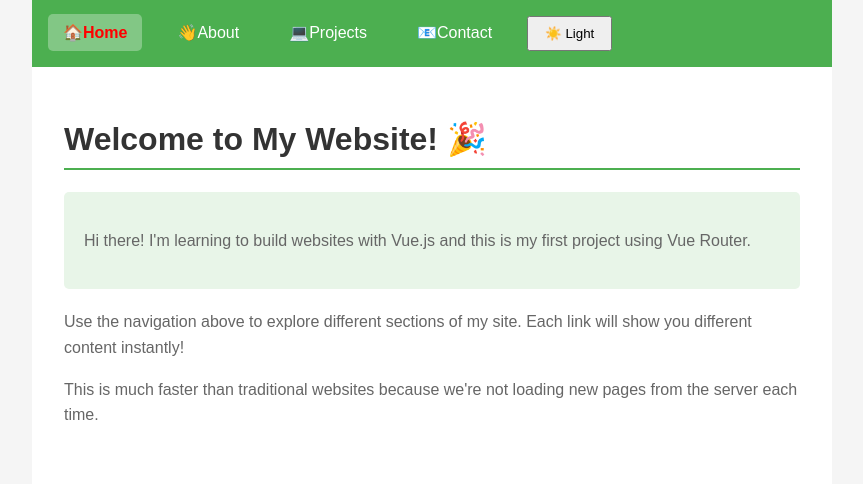
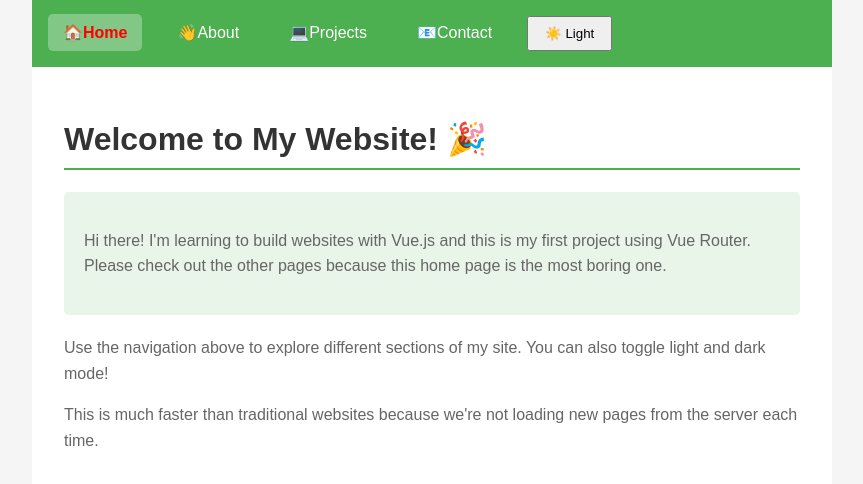
Before and after one commit to Roughidah/Portfolio_app, a Vue app: page / in a window 1280 px wide. Shown: the top 484 px of the page, without its empty margins (208-1071 px from the left). Built offline with nearby package versions, Linux system fonts and the light colour scheme.

Commit message:
added about hover

```diff
--- a/src/assets/exercise.css
+++ b/src/assets/exercise.css
@@ -143,3 +143,13 @@ body.light-theme .theme-button {
  color: #000;
  border: 1px solid #ccc;
 }
+
+
+.interest-item {
+ cursor: pointer;
+ margin-bottom: 10px;
+}
+
+.interest-item:hover {
+ font-weight: bold;
+}
--- a/src/views/About.vue
+++ b/src/views/About.vue
@@ -31,7 +31,7 @@ const interests = [
     <h2>My interests (Click them!):</h2>
     <ul>
       <li v-for="interest in interests" :key="interest.name" @click="activeInterest = interest.gif"
-        style="cursor: pointer; margin-bottom: 10px;">
+        style="cursor: pointer; margin-bottom: 10px;" class="interest-item" >
         {{ interest.name }}
       </li>
     </ul>
--- a/src/views/Home.vue
+++ b/src/views/Home.vue
@@ -8,12 +8,11 @@
     <div class="highlight-box">
       <p>
         Hi there! I'm learning to build websites with Vue.js and this is my
-        first project using Vue Router.
+        first project using Vue Router. Please check out the other pages because this home page is the most boring one.
       </p>
     </div>
     <p>
-      Use the navigation above to explore different sections of my site. Each
-      link will show you different content instantly!
+      Use the navigation above to explore different sections of my site. You can also toggle light and dark mode!
     </p>
     <p>
       This is much faster than traditional websites because we're not loading
```
